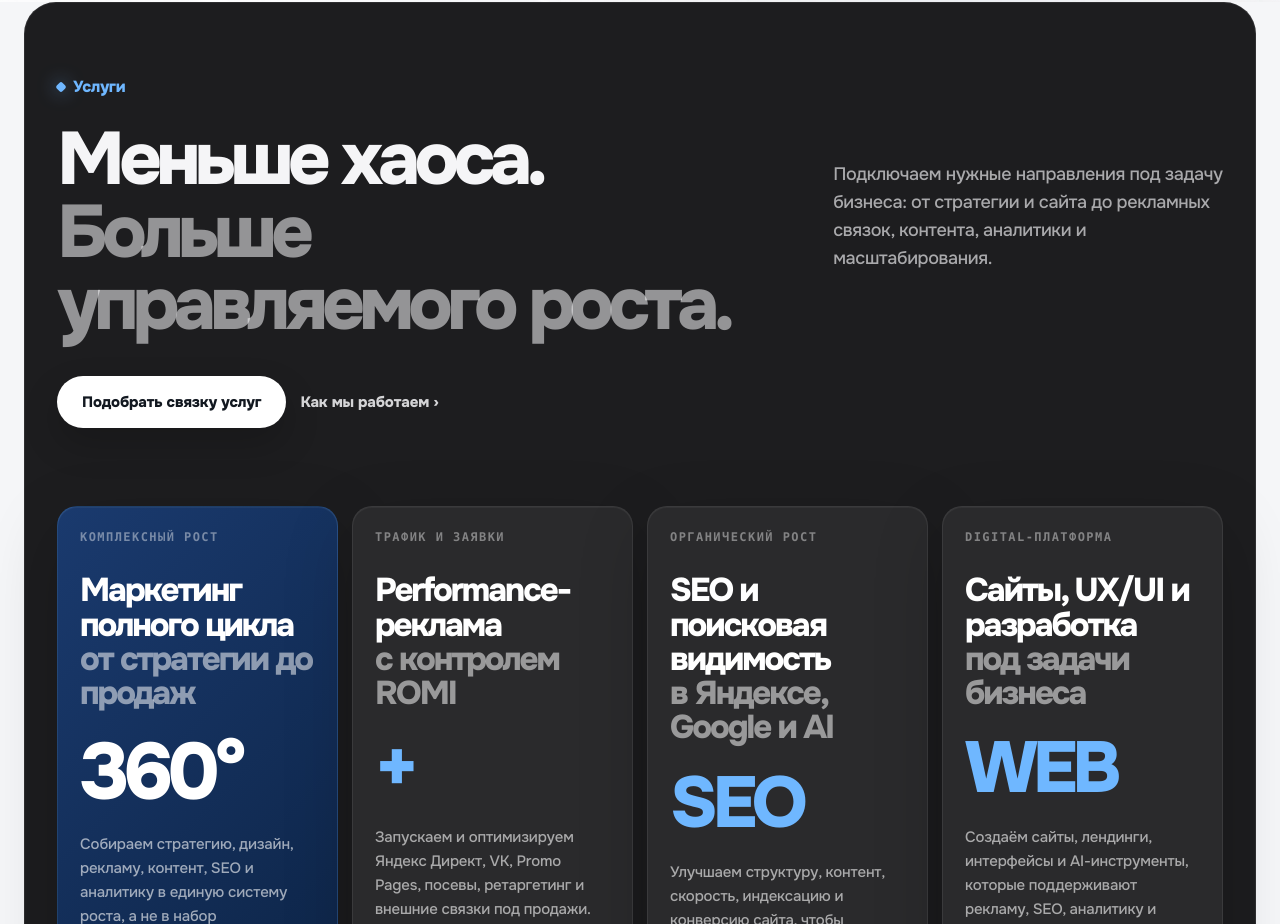
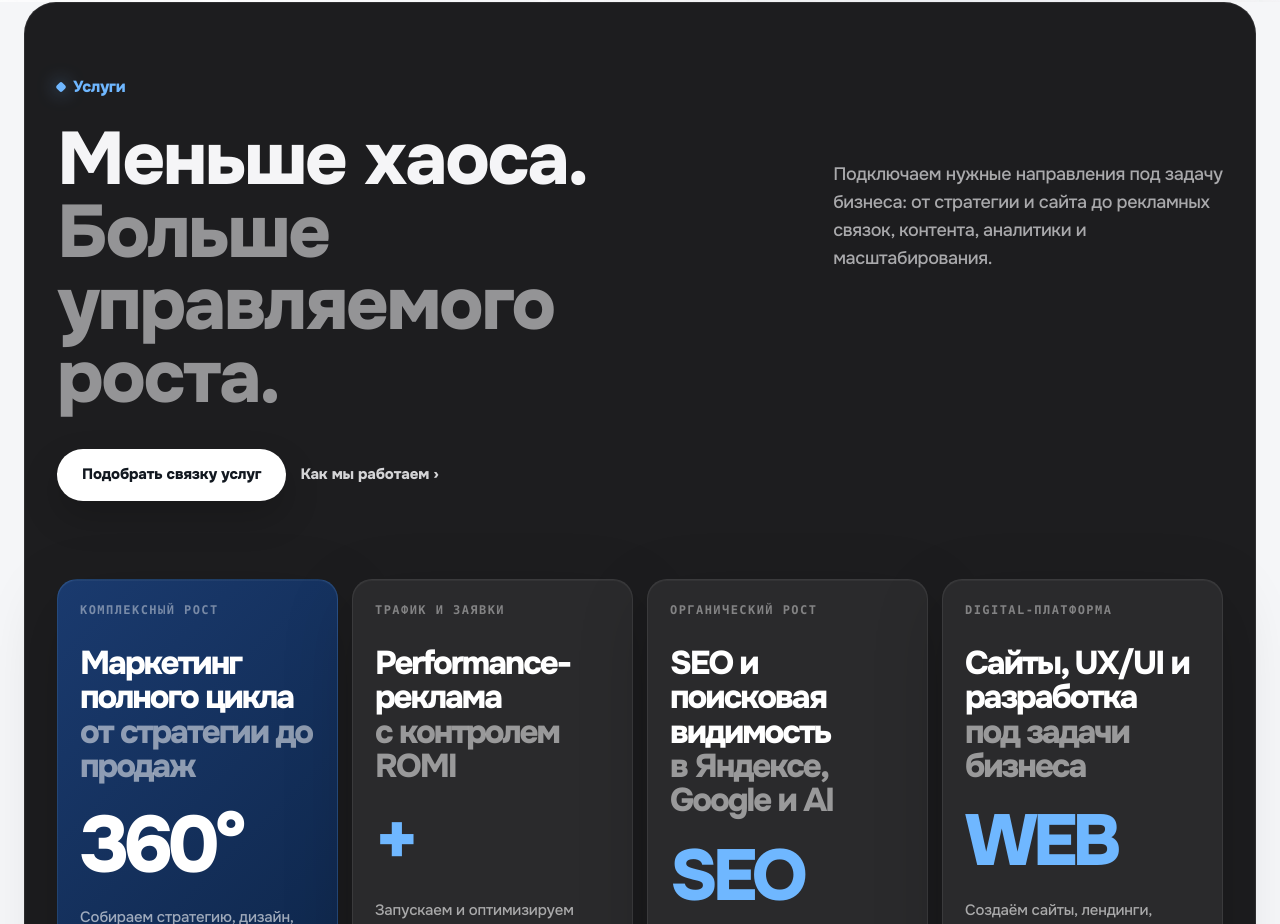
Before and after one commit to makeallperfectcompany/map2, a Next.js app: page / in a window 1280 px wide. Shown: the part 798-1722 px from the top of the page. Built offline with nearby package versions, Linux system fonts and the light colour scheme.

Commit message:
services: fix шрифт — убрал плотный трекинг, добавил font-smoothing

```diff
--- a/src/components/sections/ServicesSection.module.css
+++ b/src/components/sections/ServicesSection.module.css
@@ -46,9 +46,11 @@
 .servicesIntro h2 {
   max-width: 720px;
   margin: 28px 0 0;
-  font: 850 clamp(46px, 5.8vw, 82px)/0.98 Onest, Inter, system-ui, sans-serif;
-  letter-spacing: -0.076em;
+  font: 800 clamp(46px, 5.8vw, 82px)/0.98 Onest, Inter, system-ui, sans-serif;
+  letter-spacing: -0.03em;
   text-wrap: balance;
+  -webkit-font-smoothing: antialiased;
+  -moz-osx-font-smoothing: grayscale;
 }
 
 .servicesIntro h2 span {
```
